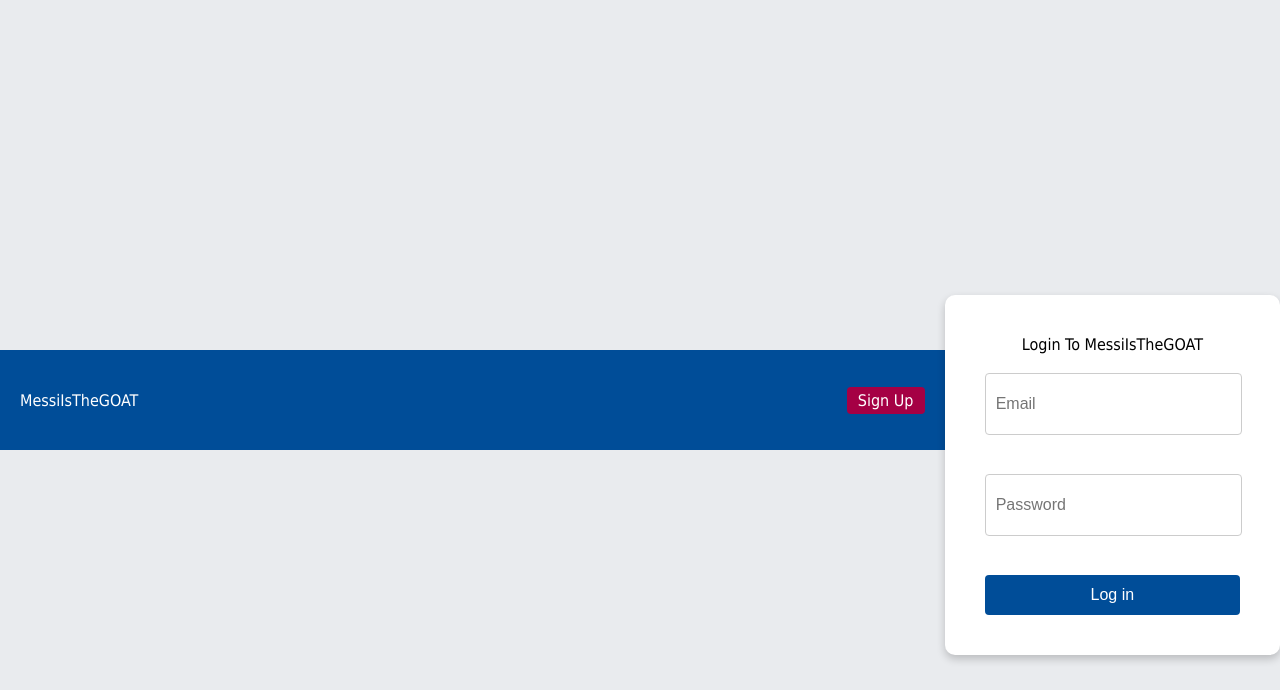
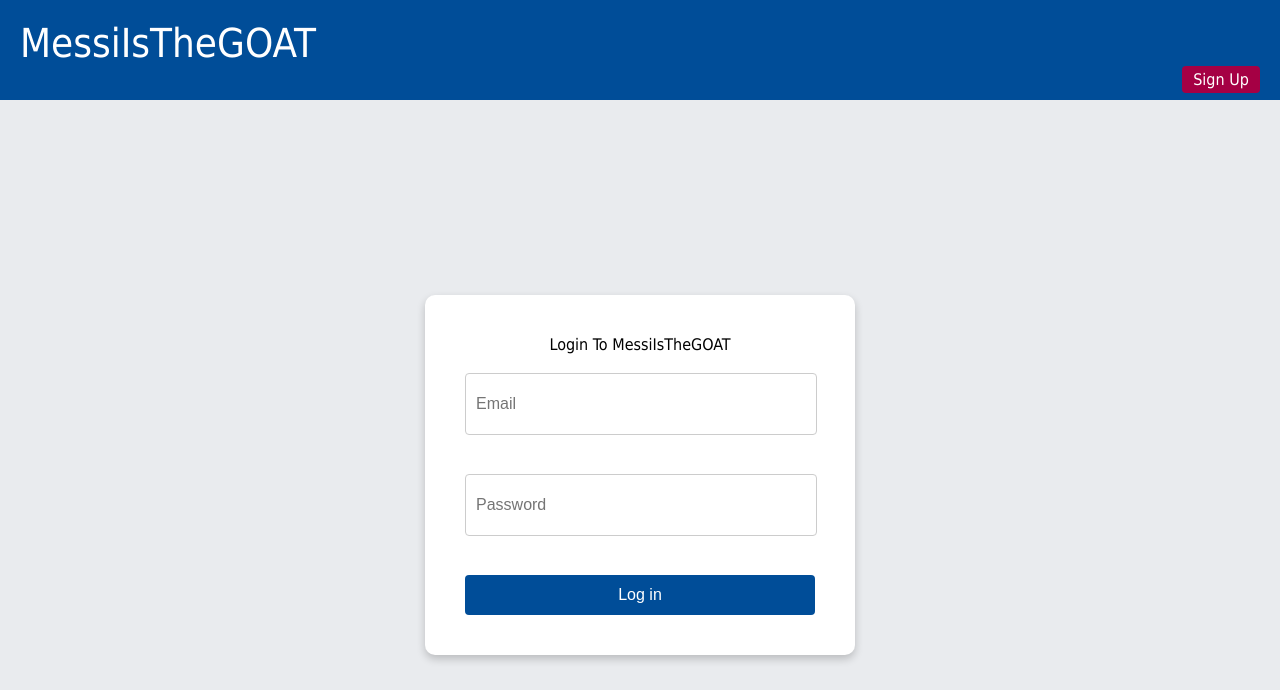
Before and after one commit to ronakJain21/360-project, a PHP site: page /HTML/LoginPage.html in a window 1280 px wide. Shown: the top 690 px of the page. Run offline with PHP 8.4, Linux system fonts and the light colour scheme.

Commit message:
edits to the css files

```diff
--- a/CSS/login_css.css
+++ b/CSS/login_css.css
@@ -9,16 +9,20 @@ body {
 }
 
 #bar {
-    display: flex;
-    align-items: center;
-    justify-content: space-between;
+    position: absolute;
+    top: 0;
     width: 100%;
     height: 100px;
     background-color: #004D98;
     color: white;
-    padding: 0 20px;
+    padding: 20px;
     box-sizing: border-box;
 }
+
+#logo {
+    font-size: 40px;
+}
+
 #signup_botton{
 
     background-color: #A50044;
@@ -29,6 +33,7 @@ body {
     float: right;
 
 }
+
 #bar2 {
     background-color: white;
     width: 350px;
--- a/CSS/signup_css.css
+++ b/CSS/signup_css.css
@@ -6,8 +6,6 @@
     padding: 4px;
 
 }
-
-
 #signup_botton{
 
     background-color: #A50044;
```
